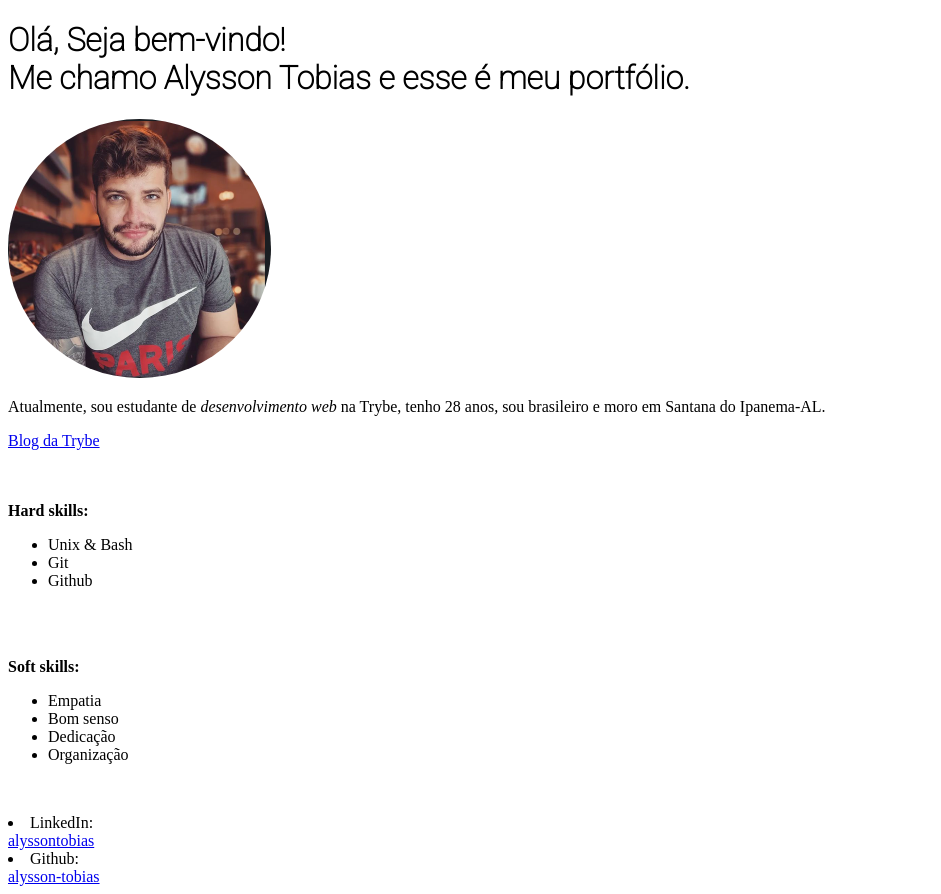
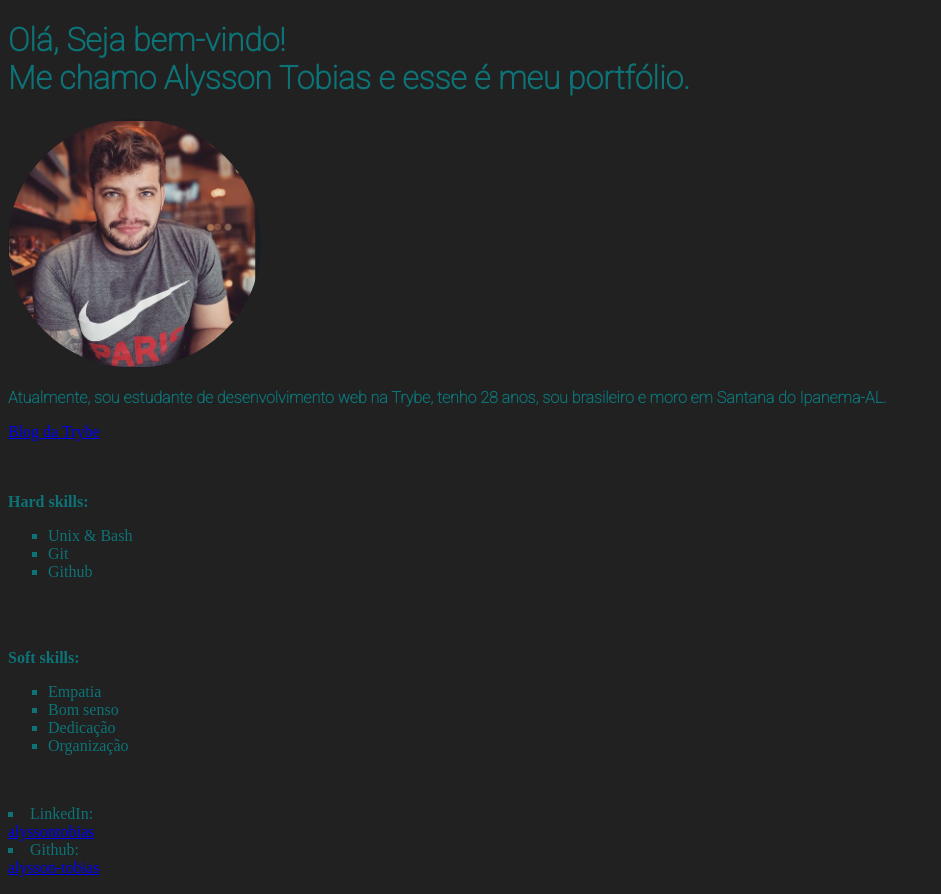
Before and after one commit to alysson-tobias/alysson-tobias.github.io, a plain HTML site: page index.html in a window 1280 px wide. Shown: the whole page, without its empty margins (0-941 px from the left). Drawn offline with Linux system fonts and the light colour scheme.

Commit message:
pequenas alteracoes

```diff
--- a/index.html
+++ b/index.html
@@ -10,6 +10,9 @@
       href="https://fonts.googleapis.com/css2?family=Open+Sans:wght@300&family=Roboto:wght@100&display=swap"
       rel="stylesheet"
     />
+    <link rel="preconnect" href="https://fonts.googleapis.com">
+<link rel="preconnect" href="https://fonts.gstatic.com" crossorigin>
+<link href="https://fonts.googleapis.com/css2?family=Open+Sans:wght@300&family=Roboto:wght@100&display=swap" rel="stylesheet">
   </head>
   <body>
     <h1>
@@ -19,13 +22,13 @@
       src="images/Captura de tela de 2022-06-07 18-26-44.png"
       alt="Foto do Alysson Tobias"
     />
-    <p>
-      Atualmente, sou estudante de <em>desenvolvimento web</em> na Trybe, tenho 28 anos, sou brasileiro e moro em Santana do Ipanema-AL.
+    <p class="minhaDescricao">
+      <strong>Atualmente, sou estudante de desenvolvimento web na Trybe, tenho 28 anos, sou brasileiro e moro em Santana do Ipanema-AL.</strong>
     </p>
     <a href="https://blog.betrybe.com/">Blog da Trybe</a>
     <br><br><br>
     <p class="soft-e-hard-skills">Hard skills:</p>
-    <ul>
+    <ul class="listaNaoOrganizada">
       <li>Unix & Bash</li>
       <li>Git</li>
       <li>Github</li>
--- a/style.css
+++ b/style.css
@@ -1,12 +1,42 @@
 h1 {
   font-family: "Open Sans", sans-serif;
   font-family: "Roboto", sans-serif;
+  color: #0d7377;
 }
 
 img {
-    border-radius: 50%;
+  border-radius: 50%;
+
 }
 
-p.soft-e-hard-skills{
-    font-weight: bold;
+p.soft-e-hard-skills {
+  font-weight: bold;
+  color: #0d7377;
 }
+
+p.minhaDescricao {
+  font-family: "Open Sans", sans-serif;
+  font-family: "Roboto", sans-serif;
+  color: #0d7377;
+
+}
+
+
+body {
+  background-color: #212121;
+}
+
+ul {
+  color: #0d7377;
+  list-style-type: square;
+}
+
+li {
+  color: #0d7377;
+  list-style-type: square;
+}
+
+img {
+  width: 20%;
+  height: auto;
+}
```
